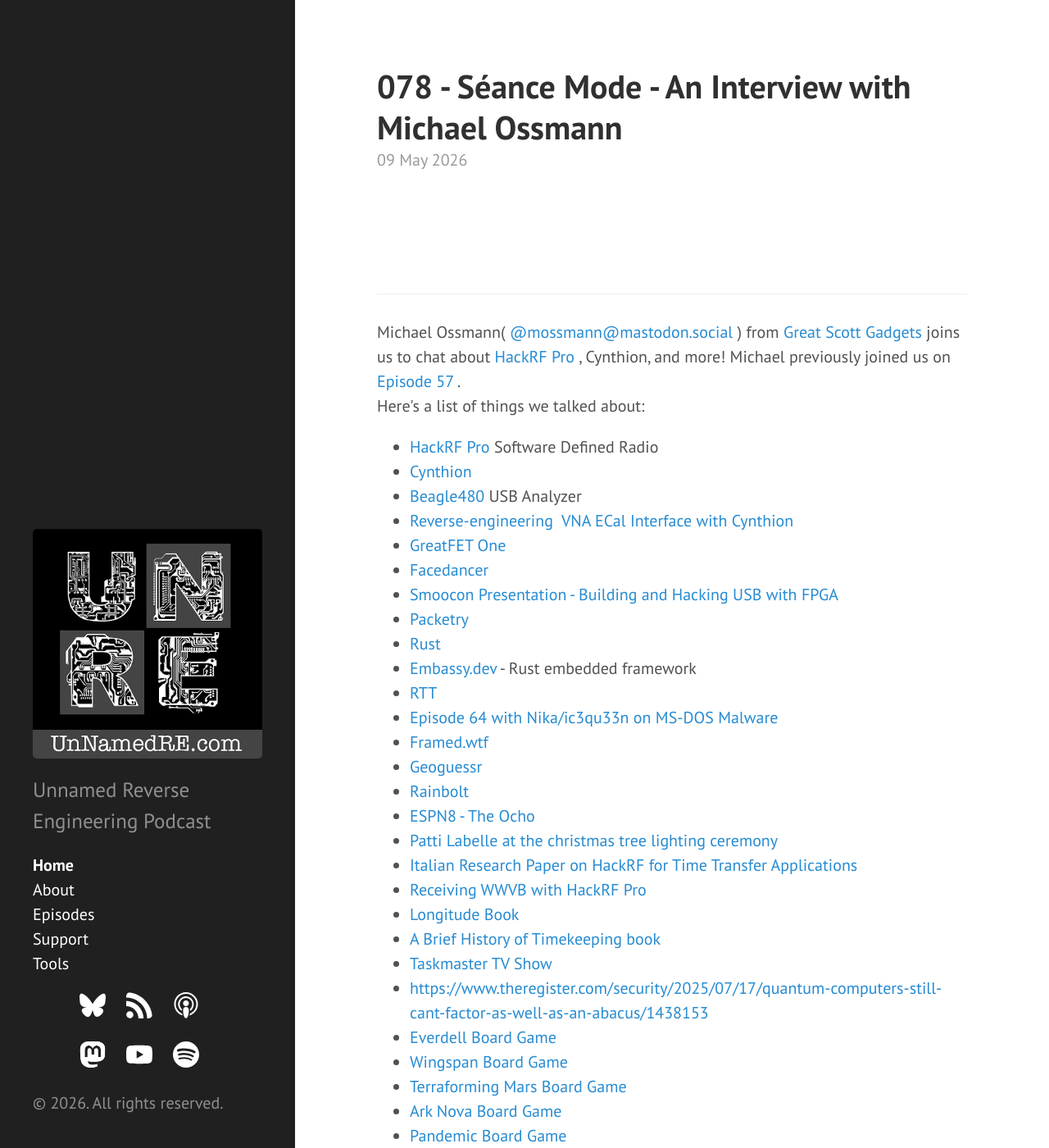
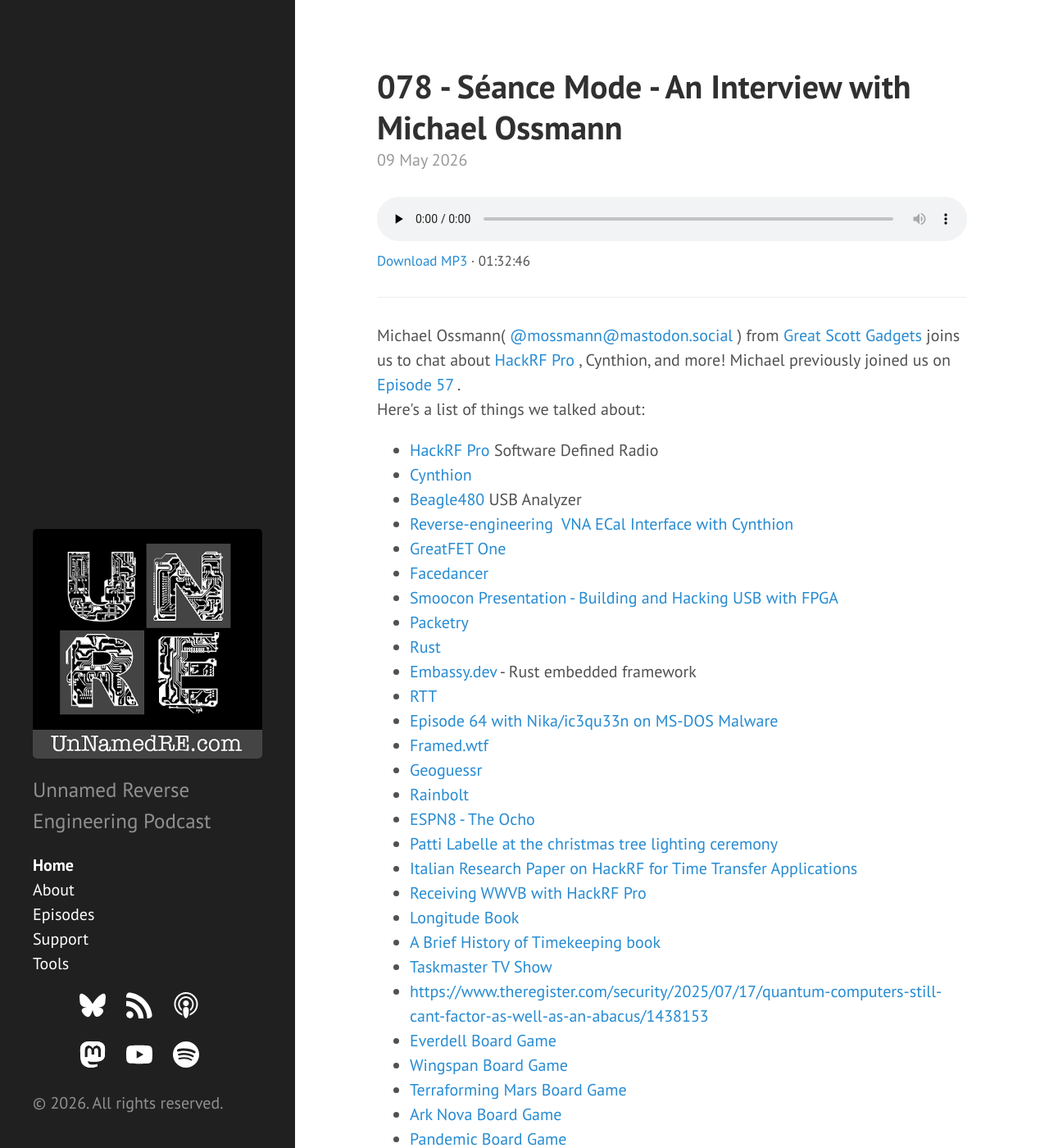
Before and after one commit to unnamedre/unnamedre.github.io, a Jekyll site: the page built from index.html, in a window 1280 px wide and 1400 px high. Shown: the whole window at 82% size. Built offline with Jekyll 4.4.1, drawn with Linux system fonts in a browser that asks for light colours; the list of posts is cut into pages by our own code; some of the changed text lies outside the part shown.

Commit message:
Replace Libsyn player with an HTML5 audio player
Episodes now play from R2 (media.unnamedre.com, via OP3) instead of
the Libsyn iframe, and the sidebar RSS icon points at /feed.xml.
Don't push until media.unnamedre.com is live.

Co-Authored-By: Claude Opus 5.5 <noreply@anthropic.com>

```diff
--- /dev/null
+++ b/_includes/player.html
@@ -0,0 +1,14 @@
+{%- comment -%}
+  Episode audio player. Usage: {% include player.html post=page %}
+  Plays through the OP3 prefix so web plays show up in the download stats.
+{%- endcomment -%}
+{%- if include.post.audio_url -%}
+{%- assign path = include.post.audio_url | remove_first: 'https://' -%}
+{%- assign src = site.podcast.op3_prefix | append: path -%}
+<div class="episode-player">
+  <audio controls preload="none" src="{{ src }}">
+    <a href="{{ src }}">Download the episode (MP3)</a>
+  </audio>
+  <p class="episode-download"><a href="{{ src }}" download>Download MP3</a> &middot; {{ include.post.duration }}</p>
+</div>
+{%- endif -%}
--- a/_includes/sidebar.html
+++ b/_includes/sidebar.html
@@ -36,7 +36,7 @@
           </a>
         </li>
         <li>
-          <a href="http://reverseengineering.libsyn.com/rss" target="_blank">
+          <a href="/feed.xml" target="_blank">
             <img height="32" width="32" src="/public/icons/rss.svg" />
           </a>
         </li>
--- a/_layouts/episode.html
+++ b/_layouts/episode.html
@@ -7,9 +7,7 @@ layout: default
   <h3 class="episode-subtitle">{{ page.subtitle }}</h3>
   <span class="post-date">{{ page.date | date_to_string }}</span>
 
-  {% if page.dir_id != null %}
-  <iframe style="border: none" src="//html5-player.libsyn.com/embed/episode/id/{{ page.dir_id }}/height/90/theme/custom/autoplay/no/autonext/no/thumbnail/yes/preload/no/no_addthis/no/direction/backward/render-playlist/no/custom-color/000000/" height="90" width="100%" scrolling="no"  allowfullscreen webkitallowfullscreen mozallowfullscreen oallowfullscreen msallowfullscreen></iframe>
-  {% endif %}
+  {% include player.html post=page %}
 
   <hr/>
 
--- a/index.html
+++ b/index.html
@@ -14,9 +14,7 @@ title: Home
     <h3 class="episode-subtitle">{{ post.subtitle }}</h3>
 
     <span class="post-date">{{ post.date | date_to_string }}</span>
-    {% if post.dir_id != null %}
-    <iframe style="border: none" src="//html5-player.libsyn.com/embed/episode/id/{{ post.dir_id }}/height/90/theme/custom/autoplay/no/autonext/no/thumbnail/yes/preload/no/no_addthis/no/direction/backward/render-playlist/no/custom-color/000000/" height="90" width="100%" scrolling="no"  allowfullscreen webkitallowfullscreen mozallowfullscreen oallowfullscreen msallowfullscreen></iframe>
-    {% endif %}
+    {% include player.html post=post %}
 
     <hr/>
 
--- a/public/css/unnamedre.css
+++ b/public/css/unnamedre.css
@@ -33,3 +33,14 @@
 .sidebar-logo {
   width: 100%;
 }
+
+/* Episode audio player */
+.episode-player audio {
+  width: 100%;
+  margin-top: 0.5em;
+}
+
+.episode-download {
+  margin: 0.25em 0 0;
+  font-size: 0.85em;
+}
```
